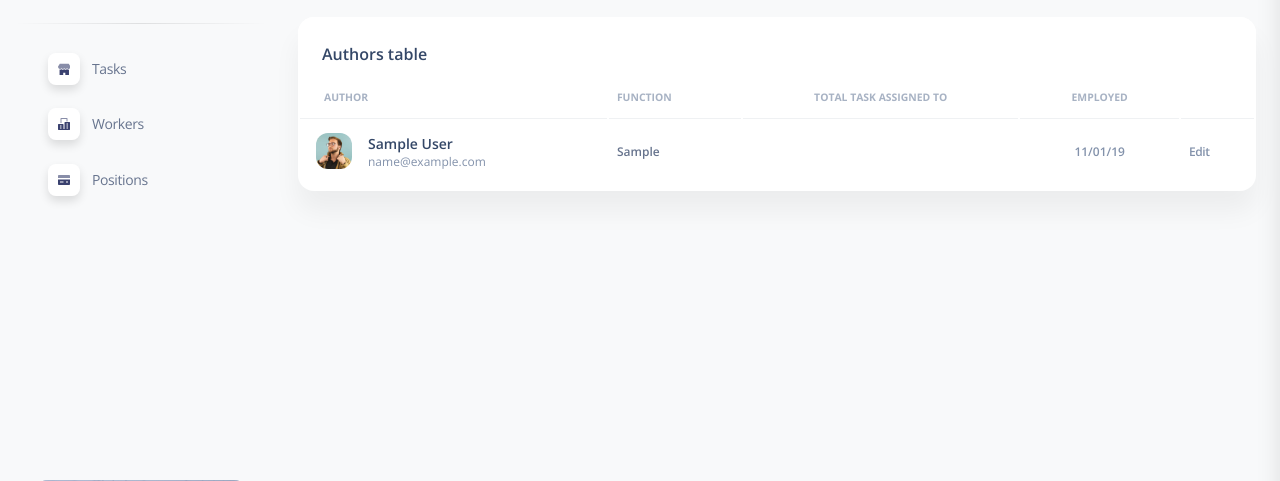
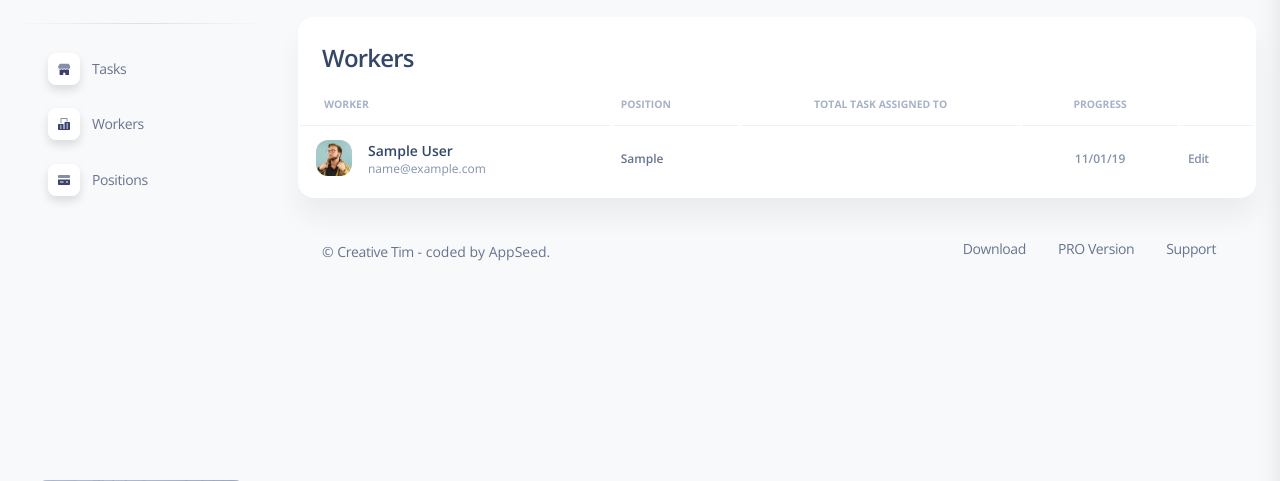
Before and after one commit to Oleksiy-Lyashenko/task-manager-click-left, a Django app: page /worker/ in a window 1280 px wide. Shown: the part 71-552 px from the top of the page. Run offline with Django 4.2, Linux system fonts and the light colour scheme; tables that the repository leaves empty hold one stand-in row (values such as "Sample post"); some libraries are stand-ins or nearby versions.

```diff
--- a/templates/home/position_list.html
+++ b/templates/home/position_list.html
@@ -52,5 +52,6 @@
       </div>
     </div>
   </div>
+  {% include "includes/footer.html" %}
 </div>
 {% endblock content %}
--- a/templates/home/task_list.html
+++ b/templates/home/task_list.html
@@ -99,5 +99,6 @@
       </div>
     </div>
   </div>
+  {% include "includes/footer.html" %}
   </div>
 {% endblock %}
--- a/templates/home/worker_list.html
+++ b/templates/home/worker_list.html
@@ -7,17 +7,17 @@
     <div class="col-12">
       <div class="card mb-4">
         <div class="card-header pb-0">
-          <h6>Authors table</h6>
+          <h4>Workers</h4>
         </div>
         <div class="card-body px-0 pt-0 pb-2">
           <div class="table-responsive p-0">
             <table class="table align-items-center mb-0">
               <thead>
                 <tr>
-                  <th class="text-uppercase text-secondary text-xxs font-weight-bolder opacity-7">Author</th>
-                  <th class="text-uppercase text-secondary text-xxs font-weight-bolder opacity-7 ps-2">Function</th>
+                  <th class="text-uppercase text-secondary text-xxs font-weight-bolder opacity-7">worker</th>
+                  <th class="text-uppercase text-secondary text-xxs font-weight-bolder opacity-7 ps-2">position</th>
                   <th class="text-center text-uppercase text-secondary text-xxs font-weight-bolder opacity-7">Total task assigned to</th>
-                  <th class="text-center text-uppercase text-secondary text-xxs font-weight-bolder opacity-7">Employed</th>
+                  <th class="text-center text-uppercase text-secondary text-xxs font-weight-bolder opacity-7">progress</th>
                   <th class="text-secondary opacity-7"></th>
                 </tr>
               </thead>
@@ -60,5 +60,6 @@
       </div>
     </div>
   </div>
+  {% include "includes/footer.html" %}
 </div>
 {% endblock content %}
```
